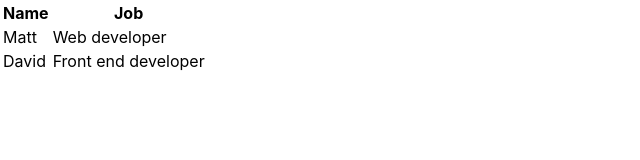
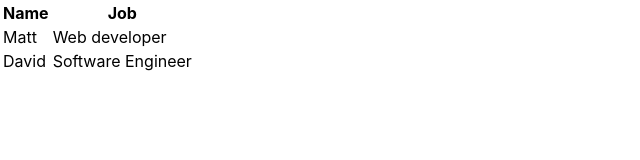
Before and after one commit to muhmp/reactJS-learning, a React (Create React App) app in the folder learning_react/: page / in a window 1280 px wide. Shown: the top 160 px of the page, without its empty margins (0-640 px from the left). Built offline with nearby package versions, Linux system fonts and the light colour scheme; the HTML template or start-up script is replaced by a standard one.

Commit message:
understanding props

```diff
--- a/learning_react/src/App.js
+++ b/learning_react/src/App.js
@@ -2,6 +2,7 @@
 import React, {Component} from 'react'
 import Table from './Table'
 
+/*Lesson 1 & 2: Components, creating simple table
 class App extends Component {
   render() {
     return (
@@ -11,5 +12,27 @@
     )
   }
 }
+*/
 
+/*Lesson 3: using props (handling) */
+class App extends Component {
+  render(){
+    const characters = [
+      {
+        name: 'Matt',
+        job: 'Web developer',
+       },
+      {
+        name: 'David',
+        job: 'Software Engineer',
+      },
+    ]
+
+   return ( //store variable in another variable
+      <div className="container">
+        <Table characterData={characters} />
+      </div>
+    )
+  }
+}
 export default App
--- a/learning_react/src/Table.js
+++ b/learning_react/src/Table.js
@@ -34,17 +34,7 @@
 
 */
 
-//main component
-class Table extends Component {
-    render(){
-        return(
-            <table>
-                <TableHeader />
-                <TableBody />
-            </table>
-        )
-    }
-}
+
 
 /*Lesson 2 */
 
@@ -60,6 +50,7 @@
     )
 }
 
+/*
 //body
 const TableBody = () => {
     return(
@@ -75,5 +66,46 @@
         </tbody>
     )
 }
+ */
+
+
+
+
+
+/*Lesson 3: Props
+//table body
+const TableBody = () => {
+    return <tbody />
+}
+*/
+
+// Lesson 3 main component
+class Table extends Component {
+    render() {
+      const {characterData} = this.props //called using props
+
+        return(
+            <table>
+                <TableHeader />
+                <TableBody characterData={characterData} />
+            </table>
+        )
+    }
+}
+
+
+//3.1 main component using props (advanced)
+//accessing the rows variabe
+const TableBody =(props) => { //accessing the row element (please pay attention at the value of the row and the parantheses)
+    const rows = props.characterData.map((row, index) => {
+        return( //accessing the row & access the header of name and job
+            <tr key={index}>
+                <td>{row.name}</td>
+                <td>{row.job}</td>
+            </tr>
+        )
+    })
+    return <tbody>{rows}</tbody>
+}
 
 export default Table
```
Also changed, not shown: 1 other file (tests, documents, lock files or other folders).
